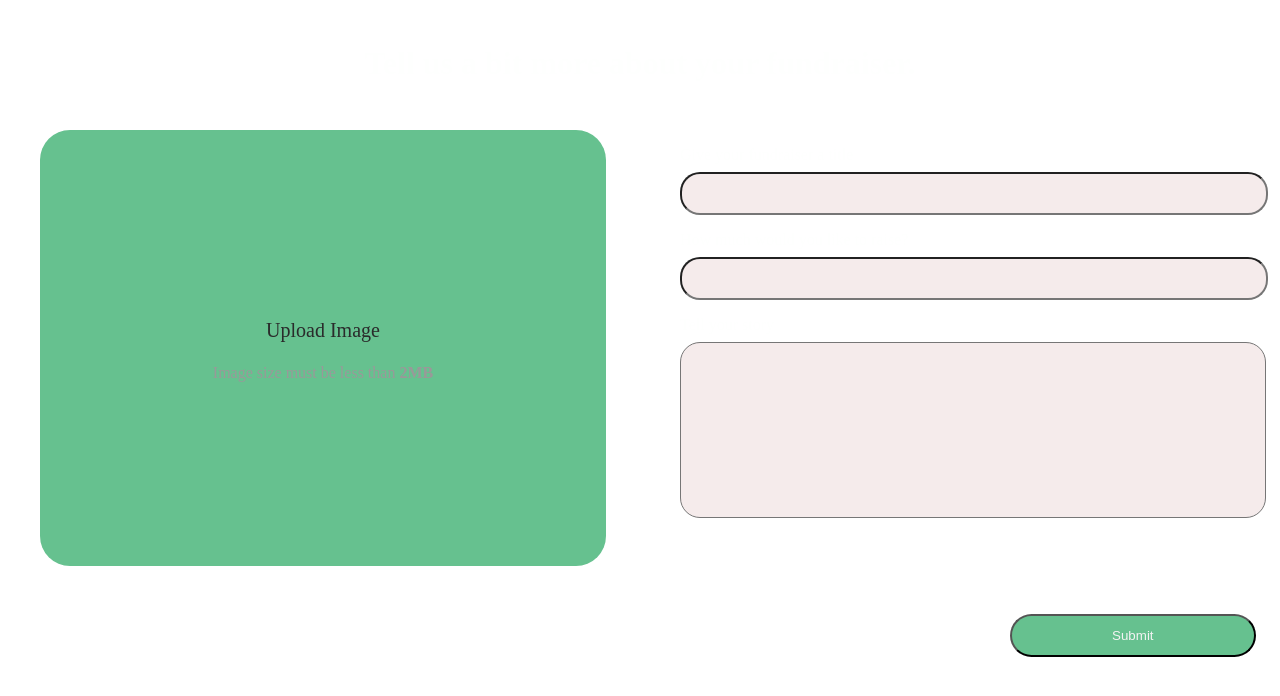
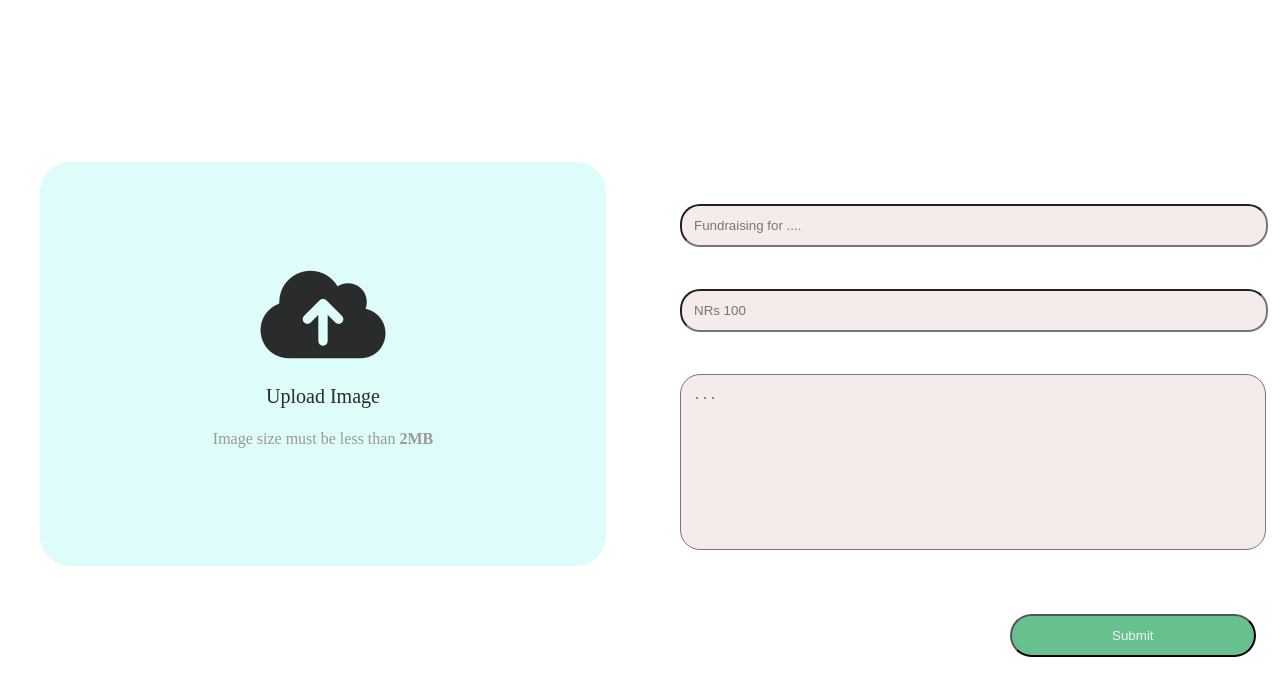
Before and after one commit to saugat077/SparkFund, a PHP site: page /sparkfund/pages/fundraiser.php in a window 1280 px wide. Shown: the top 696 px of the page. Run offline with PHP 8.4, Linux system fonts and the light colour scheme.

Commit message:
Form styling changed

```diff
--- a/inc/css/fundraiser.css
+++ b/inc/css/fundraiser.css
@@ -9,16 +9,18 @@
 
 form {
   margin: 0 auto;
-  border-radius: 1rem;
   padding: 1rem;
   color: var(--white);
   display: flex;
   flex-direction: column;
 }
 
-.text-center {
-  text-align: center;
+.text-left {
+  text-align: left;
   margin-bottom: 2rem;
+  font-size: 2rem;
+  font-weight: 300;
+  padding: 1rem;
 }
 
 .form-container {
@@ -30,6 +32,8 @@ form {
   padding: 1rem;
 }
 
+/* Photo Container section */
+
 .photoContainer {
   width: 100%;
   background: var(--white);
@@ -40,123 +44,28 @@ form {
   display: contents;
 }
 
-.input-container {
-  grid-area: 1 / 2 / 2 / 3;
+.select-image {
+  display: block;
+  width: 100%;
+  padding: 3px;
+  border-radius: 30px;
+  background: var(--accent2);
+  color: var(--secondary);
+  font-weight: 500;
+  font-size: 16px;
+  border: none;
+  cursor: pointer;
+  transition: all 0.3s ease;
 }
 
-.input-group {
-  margin: 1rem 0;
-  display: flex;
-  flex-direction: column;
+.select-image:hover {
+  background: var(--white);
 }
-
-/* Progressbar */
-/* .progressbar {
-  position: relative;
-  display: flex;
-  justify-content: space-between;
-  counter-reset: step;
-  margin: 2rem 0 4rem;
-}
-
-.progressbar::before,
-.progress {
-  content: "";
-  position: absolute;
-  top: 50%;
-  transform: translateY(-50%);
-  height: 4px;
-  width: 100%;
-  background-color: var(--secondary);
-  z-index: -1;
-}
-
-.progress {
-  background-color: var(--accent);
-  width: 0%;
-  transition: 0.3s;
-}
-
-.progress-step {
-  width: 3rem;
-  height: 3rem;
-  background-color: var(--secondary);
-  border-radius: 50%;
-  display: flex;
-  justify-content: center;
-  align-items: center;
-}
-
-.progress-step::before {
-  counter-increment: step;
-  content: counter(step);
-}
-
-.progress-step::after {
-  content: attr(data-title);
-  position: absolute;
-  top: calc(100% + 0.5rem);
-  font-size: 0.85rem;
-  color: #9c9c9c;
-}
-
-.progress-step-active {
-  background-color: var(--accent);
-  color: var(--secondary);
-}
-
-/* Form  Step*/
-/* .form-step {
-  display: none;
-  transform-origin: top;
-  animation: animate 0.5s;
-}
-*/
-.form-step-active {
-  display: block;
-}
-
-@keyframes animate {
-  from {
-    transform: scale(1, 0);
-    opacity: 0;
-  }
-  to {
-    transform: scale(1, 1);
-    opacity: 1;
-  }
-}
-
-.input-group label {
-  display: block;
-  margin-bottom: 0.5rem;
-}
-
-.input-group input,
-textarea {
-  display: block;
-  width: 100%;
-  padding: 0.75rem;
-  background-color: #f5ebeb;
-  /* border: 1px solid #ccc; */
-  border-radius: 1.25rem;
-  resize: none;
-}
-
-.width-50 {
-  width: 20%;
-}
-
-.ml-auto {
-  margin-left: auto;
-}
-
-/* Photoupload */
 
 .img-area {
   position: relative;
   width: 100%;
-  height: 430px;
+  height: 100%;
   background: var(--grey);
   /* margin-bottom: 30px; */
   border-radius: 30px;
@@ -166,20 +75,25 @@ textarea {
   align-items: center;
   flex-direction: column;
 }
-.img-area .icon {
+
+.img-area i {
   font-size: 100px;
 }
+
 .img-area h3 {
   font-size: 20px;
   font-weight: 500;
   margin-bottom: 6px;
 }
+
 .img-area p {
   color: #999;
 }
+
 .img-area p span {
   font-weight: 600;
 }
+
 .img-area img {
   position: absolute;
   top: 0;
@@ -190,6 +104,7 @@ textarea {
   object-position: center;
   z-index: 100;
 }
+
 .img-area::before {
   content: attr(data-img);
   position: absolute;
@@ -209,34 +124,39 @@ textarea {
   transition: all 0.3s ease;
   z-index: 200;
 }
+
 .img-area.active:hover::before {
   opacity: 1;
 }
-.select-image {
+
+/* Input section */
+.input-container {
+  grid-area: 1 / 2 / 2 / 3;
+}
+
+.input-group {
+  margin: 1rem 0;
+  display: flex;
+  flex-direction: column;
+}
+
+.input-group label {
+  display: block;
+  margin-bottom: 0.5rem;
+}
+
+.input-group input,
+textarea {
   display: block;
   width: 100%;
-  padding: 3px;
-  border-radius: 30px;
-  background: var(--accent);
-  color: var(--secondary);
-  font-weight: 500;
-  font-size: 16px;
-  border: none;
-  cursor: pointer;
-  transition: all 0.3s ease;
-}
-.select-image:hover {
-  background: var(--white);
+  padding: 0.75rem;
+  background-color: #f5ebeb;
+  /* border: 1px solid #ccc; */
+  border-radius: 1.25rem;
+  resize: none;
 }
 
-/* Button */
-
-.btns-group {
-  display: flex;
-  gap: 1.5rem;
-  justify-content: flex-end;
-  margin-top: 2rem;
-}
+/* Button section */
 
 .btn {
   padding: 0.75rem;
@@ -249,6 +169,18 @@ textarea {
   cursor: pointer;
   transition: 0.3s;
 }
+
+.width-50 {
+  width: 20%;
+}
+
+.btns-group {
+  display: flex;
+  gap: 1.5rem;
+  justify-content: flex-end;
+  margin-top: 2rem;
+}
+
 .btn:hover {
   box-shadow: 0 0 0 2px #fff, 0 0 0 3px var(--accent);
 }
--- a/pages/fundraiser.php
+++ b/pages/fundraiser.php
@@ -5,33 +5,40 @@
     <meta name="viewport" content="width=device-width, initial-scale=1.0">
     <title>Registration Form</title>
     <link rel="stylesheet" href="../inc/css/fundraiser.css">
+    <link rel="stylesheet" href="https://cdnjs.cloudflare.com/ajax/libs/font-awesome/6.4.2/css/all.min.css"
+  integrity="sha512-z3gLpd7yknf1YoNbCzqRKc4qyor8gaKU1qmn+CShxbuBusANI9QpRohGBreCFkKxLhei6S9CQXFEbbKuqLg0DA==" crossorigin="anonymous" referrerpolicy="no-referrer">
 </head>
 <body>
+    <!-- Event creation form -->
     <form action="../backend/insert_fund_data.php" method="post" enctype="multipart/form-data" onsubmit="return validateForm()">
-        <h1 class="text-center">Tell us a bit more about your fundraiser.</h1>
+    <!-- Title -->
+        <h1 class="text-left">Tell us a bit more about your fundraiser.</h1>
+        <!-- Event form -->
         <div class="form-container">
+            <!-- Image of the event would be placed here -->
             <div class="photoContainer">
                 <label for="fundFile" class="select-image">
                     <div class="img-area" data-img="">
-                        <i class="bx bxs-cloud-upload icon"></i>
+                    <i class="fa-solid fa-cloud-arrow-up"></i>
                         <h3>Upload Image</h3>
                         <p>Image size must be less than <span>2MB</span></p>
                     </div>
                     <input type="file" id="fundFile" name="fundFile" accept="image/*" hidden required>
                 </label>
             </div>
+            <!-- Details of the event will be placed here -->
             <div class="input-container">
                 <div class="input-group title">
                     <label for="fundTitle">Give your fundraiser a title</label>
-                    <input type="text" name="fundTitle" id="fundTitle" required>
+                    <input type="text" name="fundTitle" id="fundTitle" required placeholder="Fundraising for ....">
                 </div>
                 <div class="input-group target">
                     <label for="fundTarget">How much would you like to raise?</label>
-                    <input type="text" name="fundTarget" id="fundTarget" pattern="\d+" title="Please enter only numbers." required>
+                    <input type="text" name="fundTarget" id="fundTarget" pattern="\d+" title="Please enter only numbers." placeholder="NRs 100" required >
                 </div>
                 <div class="input-group story">
                     <label for="fundStory">Tell your story</label>
-                    <textarea name="fundStory" id="fundStory" cols="30" rows="10" required></textarea>
+                    <textarea name="fundStory" id="fundStory" cols="30" rows="10" placeholder="..." required></textarea>
                 </div>
             </div>
         </div>
```
